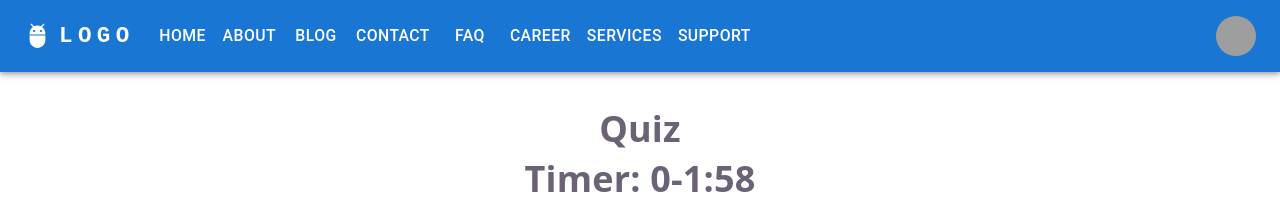
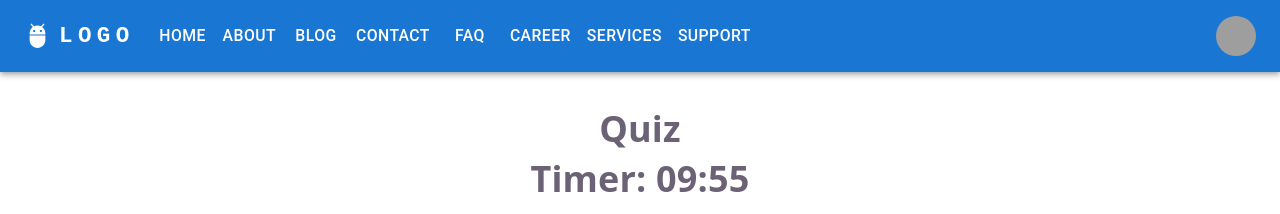
Before and after one commit to rashid-husain/sample-applications, a React (Vite) app: page /contact in a window 1280 px wide. Shown: the top 214 px of the page. Built offline with nearby package versions, Linux system fonts and the light colour scheme; grey boxes are pictures that could not be loaded.

Commit message:
worked on timer issue

```diff
--- a/src/pages/contact.jsx
+++ b/src/pages/contact.jsx
@@ -27,26 +27,29 @@ const Contact = () => {
     const [questionsSet, setQuestionsSet] = useState(questions);
     const [selectedOptions, setSelectedOptions] = useState({});
     const [isSubmitted, setIsSubmitted] = useState(false);
-    const [second, setSecond] = useState(3);
-    const [minute, setMinute] = useState(0);
+    const [second, setSecond] = useState(60);
+    const [minute, setMinute] = useState(9);
     const [showWarningAlert, setShowWarningAlert] = useState(false);
 
 
     useEffect(() => {
         const timer = setTimeout(() => {
-            setSecond(prevSecond => prevSecond - 1);
-            if (second === 0) {
+
+            if(minute === 0 && second === 0){
+                clearTimeout(timer);
+            }
+            if(minute > 0 || second > 0){
+                setSecond(prevSecond => prevSecond - 1);
+            }
+
+            if (second === 0 && minute > 0) {
                 setMinute(prevMinute => prevMinute - 1);
                 setSecond(59);
             }
 
-            if(minute === 2 && second === 0) {
+            if (minute === 2 && second === 0) {
                 setShowWarningAlert(true);
             }
-            if(minute === 0 && second == 0){
-              clearTimeout(timer);
-            }
-
         }, 1000);
 
         return () => clearTimeout(timer);
```
